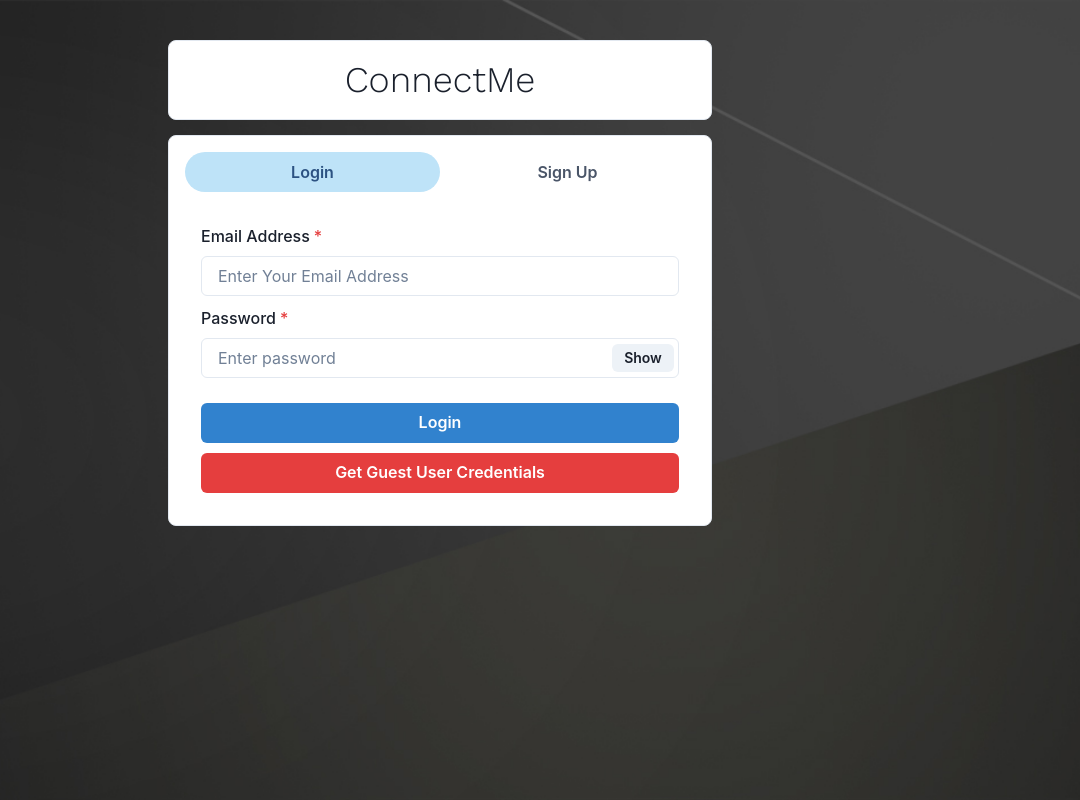
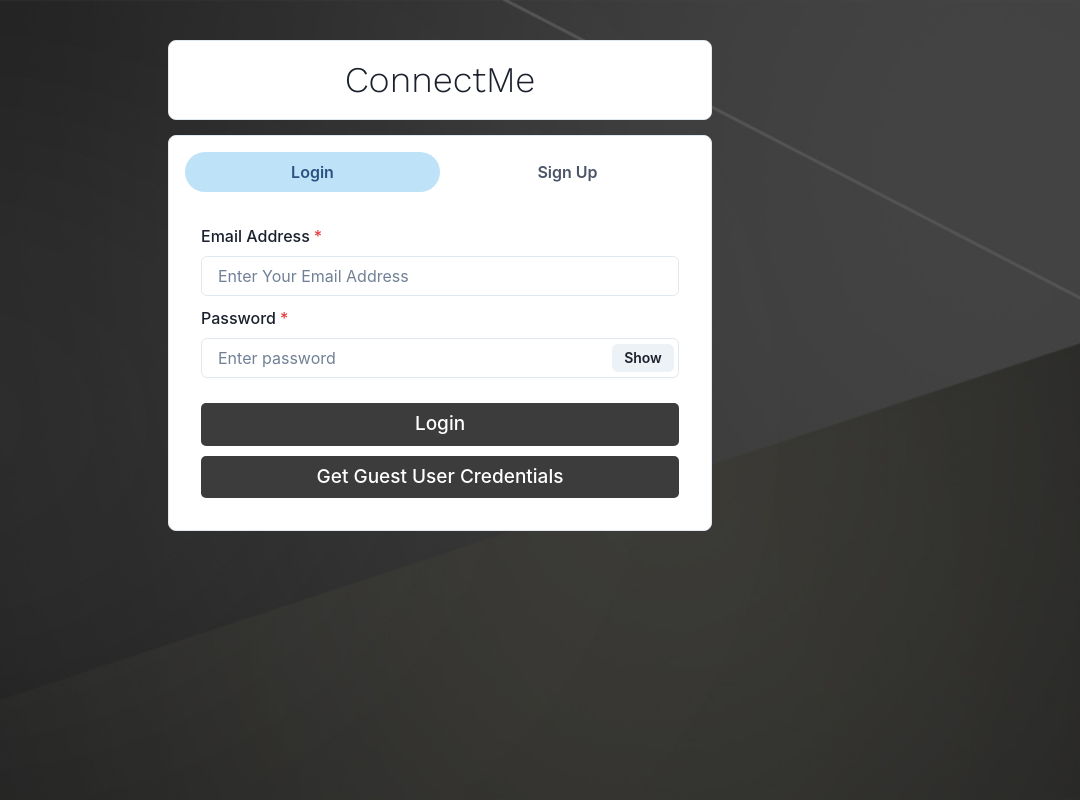
Before and after one commit to vedant-thakre/Onechat-frontend, a React (Create React App) app: page / in a window 1280 px wide. Shown: the whole page, without its empty margins (200-1280 px from the left). Built offline with nearby package versions, Linux system fonts and the light colour scheme.

Commit message:
Buttons changed

```diff
--- a/src/components/Authentication/Login.js
+++ b/src/components/Authentication/Login.js
@@ -97,7 +97,60 @@ const Login = () => {
           </InputRightElement>
         </InputGroup>
       </FormControl>
-      <Button
+      <button
+        className="loginButtons"
+        style={{
+          backgroundColor: "#3c3c3c",
+          borderRadius: "5px",
+          width: "100%",
+          marginTop: "15px",
+          color: "white",
+          padding: "7px",
+          fontSize: "19px",
+          fontWeight: "500",
+          cursor: "pointer",
+        }}
+        onClick={submitHandler}
+        isLoading={loading}
+        onMouseOver={(e) => {
+          // Change the background color on hover
+          e.target.style.backgroundColor = "#575757";
+        }}
+        onMouseOut={(e) => {
+          // Restore the original background color on hover out
+          e.target.style.backgroundColor = "#3c3c3c";
+        }}
+      >
+        Login
+      </button>
+      <button
+        className="loginButtons"
+        style={{
+          backgroundColor: "#3c3c3c",
+          borderRadius: "5px",
+          width: "100%",
+          color: "white",
+          padding: "7px",
+          fontSize: "19px",
+          fontWeight: "500",
+          cursor: "pointer",
+        }}
+        onClick={() => {
+          setEmail("guest@example.com");
+          setPassword("1234");
+        }}
+        onMouseOver={(e) => {
+          // Change the background color on hover
+          e.target.style.backgroundColor = "#575757";
+        }}
+        onMouseOut={(e) => {
+          // Restore the original background color on hover out
+          e.target.style.backgroundColor = "#3c3c3c";
+        }}
+      >
+        Get Guest User Credentials
+      </button>
+      {/* <Button
         colorScheme="blue"
         width="100%"
         style={{ marginTop: 15 }}
@@ -116,7 +169,7 @@ const Login = () => {
         }}
       >
         Get Guest User Credentials
-      </Button>
+      </Button> */}
     </VStack>
   );
 };
--- a/src/components/Authentication/Signup.js
+++ b/src/components/Authentication/Signup.js
@@ -185,7 +185,32 @@ const Signup = () => {
           onChange={(e) => postDetails(e.target.files[0])}
         />
       </FormControl>
-      <Button
+      <button
+        style={{
+          backgroundColor: "#3c3c3c",
+          borderRadius: "5px",
+          width: "100%",
+          color: "white",
+          marginTop: "15px",
+          padding: "7px",
+          fontSize: "19px",
+          fontWeight: "500",
+          cursor: "pointer",
+        }}
+        onClick={submitHandler}
+        isLoading={picLoading}
+        onMouseOver={(e) => {
+          // Change the background color on hover
+          e.target.style.backgroundColor = "#575757";
+        }}
+        onMouseOut={(e) => {
+          // Restore the original background color on hover out
+          e.target.style.backgroundColor = "#3c3c3c";
+        }}
+      >
+        Sign Up
+      </button>
+      {/* <Button
         colorScheme="blue"
         width="100%"
         style={{ marginTop: 15 }}
@@ -193,7 +218,7 @@ const Signup = () => {
         isLoading={picLoading}
       >
         Sign Up
-      </Button>
+      </Button> */}
     </VStack>
   );
 };
```
